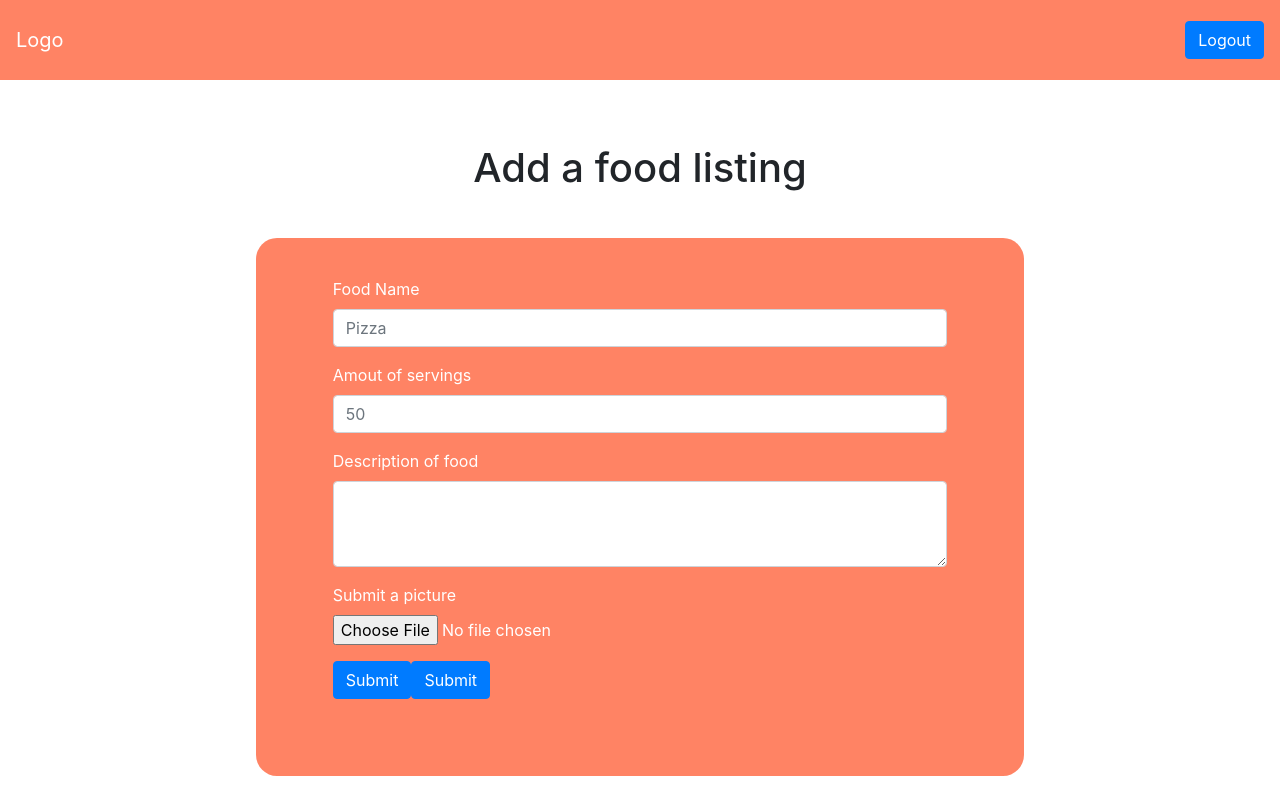
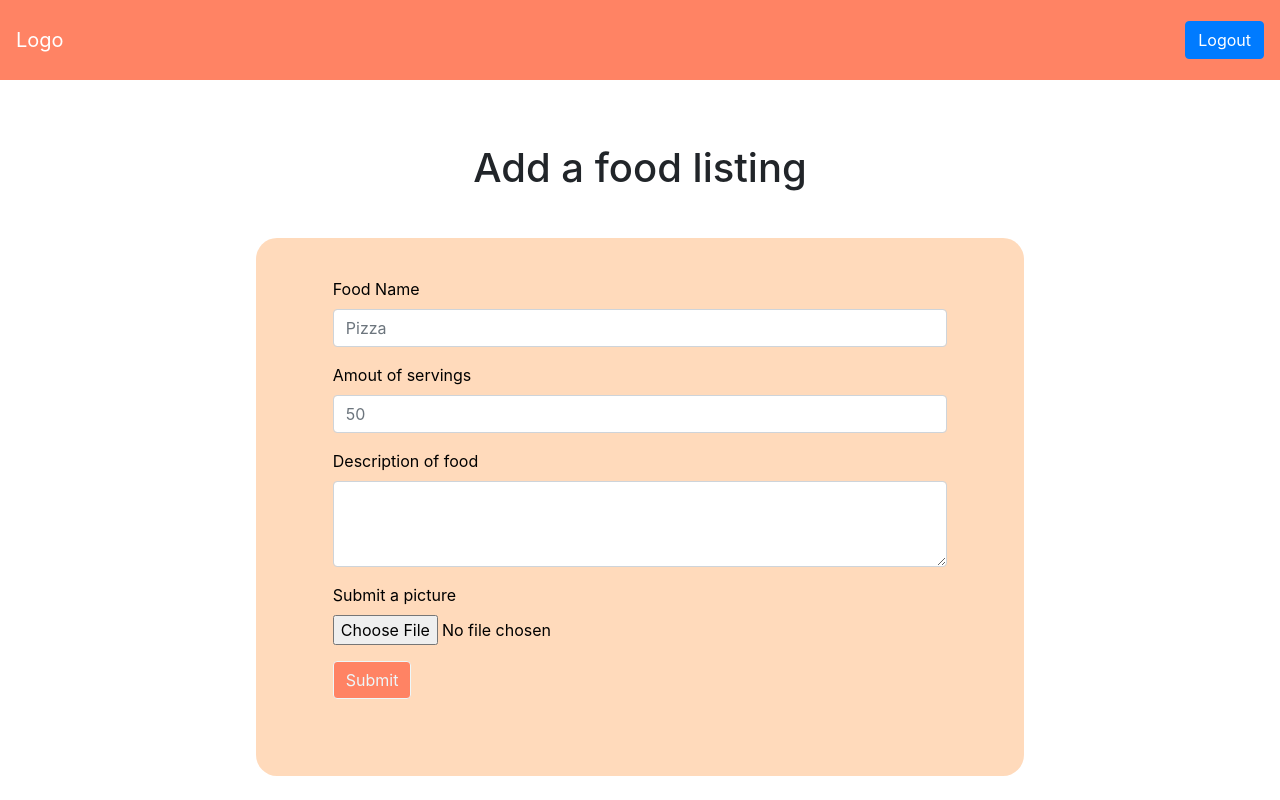
Before and after one commit to sydnieec/MealRelief, a React (Create React App) app in the folder website/: page /restaurantform in a window 1280 px wide. Built offline with nearby package versions, Linux system fonts and the light colour scheme; what azure-maps-control would draw is missing.

Commit message:
fixed links to href buttons

```diff
--- a/website/src/Nav.jsx
+++ b/website/src/Nav.jsx
@@ -11,12 +11,14 @@ function Nav() {
   };
   return (
     <Navbar className="color-nav" variant="dark">
-      <Link style={navStyle} to="/">
-        <Navbar.Brand href="#home">Logo</Navbar.Brand>
-      </Link>
+      <Navbar.Brand href="/">Logo</Navbar.Brand>
       <Navbar.Toggle />
       <Navbar.Collapse className="justify-content-end">
-        <Button variant="outline-light" href="/restaurantlogin" className="mr-3">
+        <Button
+          variant="outline-light"
+          href="/restaurantlogin"
+          className="mr-3"
+        >
           Login as a Food Provider
         </Button>
         <Button variant="outline-light" href="/restaurantsignup">
--- a/website/src/NavRestaurant.jsx
+++ b/website/src/NavRestaurant.jsx
@@ -11,15 +11,11 @@ function NavRestaurant() {
   };
   return (
     <Navbar className="color-nav" variant="dark">
-      <Link style={navStyle} to="/">
-        <Navbar.Brand href="#home">Logo</Navbar.Brand>
-      </Link>
+      <Navbar.Brand href="/">Logo</Navbar.Brand>
+
       <Navbar.Toggle />
       <Navbar.Collapse className="justify-content-end">
-        <Button href="/">
-            Logout
-            {/* Signed in as: <a href="#login">Mark Otto</a> */}
-        </Button>
+        <Button href="/">Logout</Button>
       </Navbar.Collapse>
     </Navbar>
     // <nav>
--- a/website/src/pages/RestaurantForm.jsx
+++ b/website/src/pages/RestaurantForm.jsx
@@ -22,11 +22,11 @@ class RestaurantForm extends Component {
   };
   handleSubmit = (event) => {
     alert(this.state.foodname + this.state.servings + this.state.description);
-    fetch('http://127.0.0.1:8000/foodproviders/', {
-      method: 'GET',
+    fetch("http://127.0.0.1:8000/foodproviders/", {
+      method: "GET",
       // We convert the React state to JSON and send it as the POST body
-    }).then(function(response) {
-      console.log(response)
+    }).then(function (response) {
+      console.log(response);
       return response.json();
     });
 
@@ -92,14 +92,16 @@ class RestaurantForm extends Component {
                 />
               </Form.Group>
             </Form>
-            <Button variant="primary" type="submit">
+            <Button
+              bsStyle=""
+              style={btn}
+              bsClass="btn"
+              variant="primary"
+              type="submit"
+              href="/restaurantdashboard"
+            >
               Submit
             </Button>
-            <Link to="/restaurantdashboard">
-              <Button variant="primary" type="submit">
-                Submit
-              </Button>
-            </Link>
           </Form>
         </div>
       </React.Fragment>
@@ -116,10 +118,16 @@ const pageStyle = {
 };
 const formStyle = {
   paddingTop: "5%",
-  backgroundColor: "#ff8364",
+  backgroundColor: "#FFDABB",
   paddingRight: "10%",
   paddingLeft: "10%",
   paddingBottom: "10%",
   borderRadius: "21px",
-  color: "white",
+  color: "black",
 };
+
+const btn = {
+  backgroundColor: "#ff8364",
+  borderColor: "#edf7fa",
+  color: "#edf7fa",
+};
--- a/website/src/pages/RestaurantLogin.jsx
+++ b/website/src/pages/RestaurantLogin.jsx
@@ -60,14 +60,15 @@ class RestaurantLogin extends Component {
                 placeholder="Enter password"
               />
             </Form.Group>
-            <Button bsStyle="" style={btn} bsClass="btn" type="submit">
+            <Button
+              bsStyle=""
+              style={btn}
+              bsClass="btn"
+              type="submit"
+              href="/restaurantform"
+            >
               Submit
             </Button>{" "}
-            <Link to="/restaurantform">
-              <Button bsStyle="" style={btn} bsClass="btn" type="submit">
-                Login
-              </Button>
-            </Link>
           </Form>
         </div>
       </React.Fragment>
@@ -91,7 +92,7 @@ const formStyle = {
   paddingLeft: "25%",
   paddingBottom: "20%",
   borderRadius: "21px",
-  color: "white",
+  color: "black",
 };
 
 const btn = {
--- a/website/src/pages/RestaurantSignup.jsx
+++ b/website/src/pages/RestaurantSignup.jsx
@@ -43,11 +43,11 @@ class RestaurantSignup extends Component {
         this.state.phonenumber
     );
 
-    fetch('http://127.0.0.1:8000/foodproviders/', {
-      method: 'GET',
+    fetch("http://127.0.0.1:8000/foodproviders/", {
+      method: "GET",
       // We convert the React state to JSON and send it as the POST body
-    }).then(function(response) {
-      console.log(response)
+    }).then(function (response) {
+      console.log(response);
       return response.json();
     });
 
@@ -101,7 +101,6 @@ class RestaurantSignup extends Component {
                 />
               </Form.Group>
             </Form.Row>
-
             <Form.Group controlId="formGridAddress1">
               <Form.Label>Address</Form.Label>
               <Form.Control
@@ -110,7 +109,6 @@ class RestaurantSignup extends Component {
                 placeholder="1234 Main St"
               />
             </Form.Group>
-
             <Form.Group controlId="formGridAddress1">
               <Form.Label>Restaurant Name</Form.Label>
               <Form.Control
@@ -120,7 +118,6 @@ class RestaurantSignup extends Component {
                 required
               />
             </Form.Group>
-
             <Form.Group controlId="formGridPhone">
               <Form.Label>Phone Number</Form.Label>
               <Form.Control
@@ -129,15 +126,17 @@ class RestaurantSignup extends Component {
                 placeholder="(xxx)-(xxx)-(xxxx)"
                 required
               />
-              <Button variant="primary" type="submit">
+              <Button
+                bsStyle=""
+                style={btn}
+                bsClass="btn"
+                href="/restaurantform"
+                variant="primary"
+                type="submit"
+              >
                 Submit
               </Button>{" "}
             </Form.Group>
-            <Link to="/restaurantform">
-              <Button variant="primary" type="submit">
-                Submit
-              </Button>{" "}
-            </Link>
           </Form>
         </div>
       </div>
@@ -154,10 +153,17 @@ const loginStyle = {
 };
 const formStyle = {
   paddingTop: "15%",
-  backgroundColor: "#ff8364",
+  backgroundColor: "#FFDABB",
   paddingRight: "10%",
   paddingLeft: "10%",
   paddingBottom: "20%",
   borderRadius: "21px",
-  color: "white",
+  color: "black",
 };
+
+const btn = {
+  backgroundColor: "#ff8364",
+  borderColor: "#edf7fa",
+  color: "#edf7fa",
+  marginTop: "5%",
+};
```
